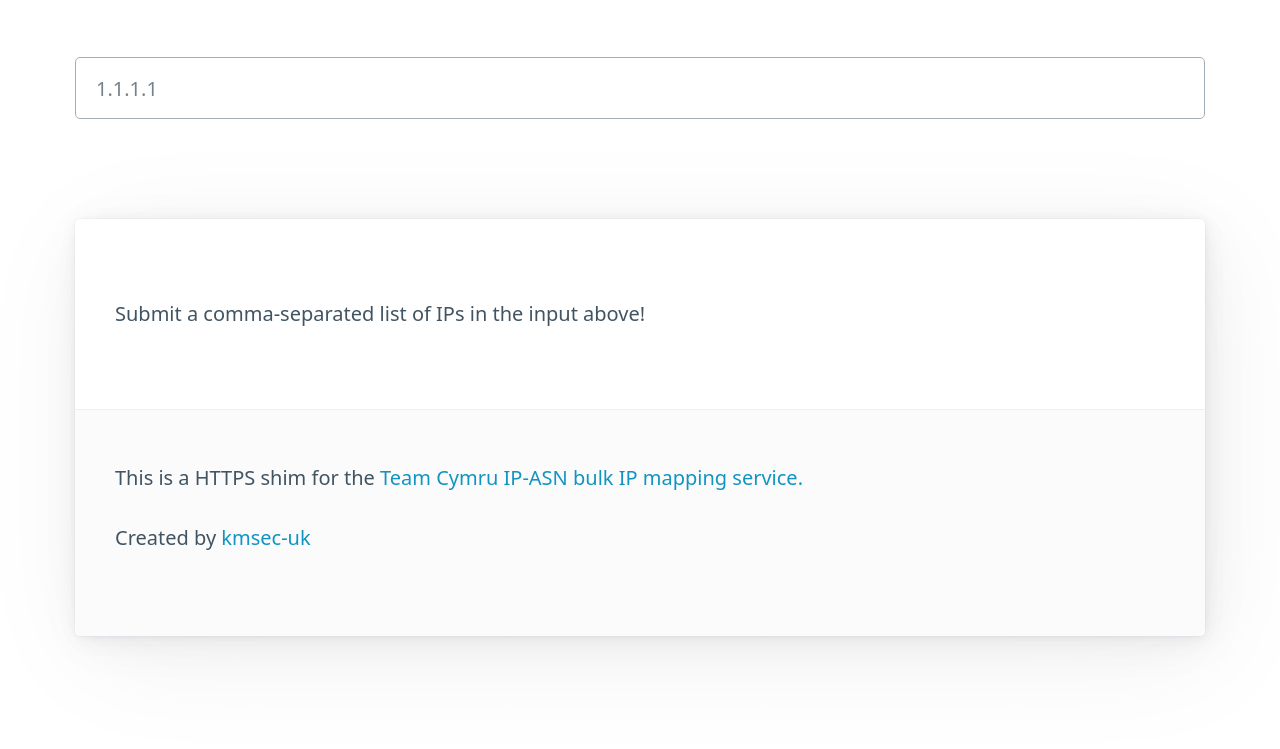
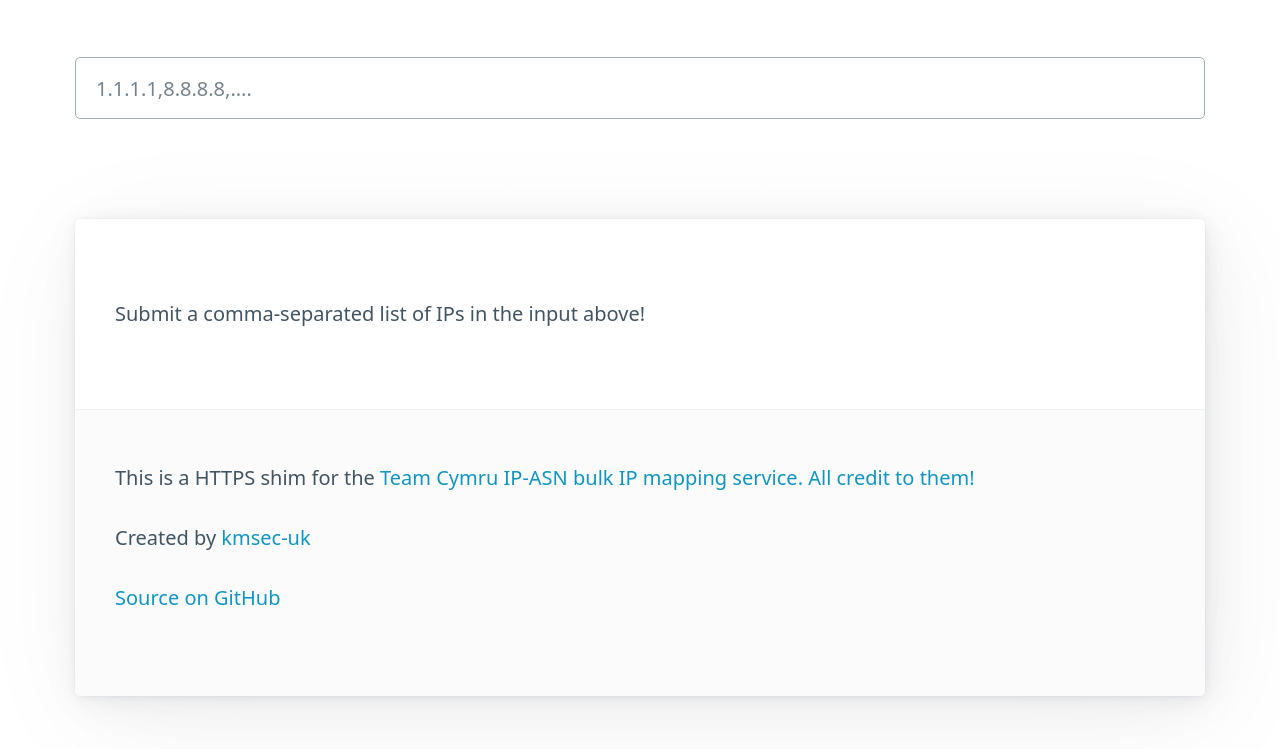
Before and after one commit to kmsec-uk/bulk-ip-lookup, a website: page src/index.html in a window 1280 px wide. Shown: the part 143-892 px from the top of the page. Drawn offline with nearby package versions, Linux system fonts and the light colour scheme.

Commit message:
improve footer

```diff
--- a/src/index.html
+++ b/src/index.html
@@ -11,13 +11,14 @@
     <main class="container">
       <h1>Bulk IP enrichment</h1>
       <form action="/" method="GET">
-        <input type="text" name="ips" placeholder="1.1.1.1"/>
+        <input type="text" name="ips" placeholder="1.1.1.1,8.8.8.8,...."/>
       </form>
       <article>
         <!--content--><p>Submit a comma-separated list of IPs in the input above!</p><!--content-->
         <footer>
-          <p>This is a HTTPS shim for the <a href="https://www.team-cymru.com/ip-asn-mapping">Team Cymru IP-ASN bulk IP mapping service.</a></p>
+          <p>This is a HTTPS shim for the <a href="https://www.team-cymru.com/ip-asn-mapping">Team Cymru IP-ASN bulk IP mapping service. All credit to them!</a></p>
           <p>Created by <a href="https://kmsec.uk">kmsec-uk</a></p>
+          <p><a href="https://github.com/kmsec-uk/bulk-ip-lookup">Source on GitHub</a></p>
         </footer>
       </article>
     </main>
--- a/src/index.ts
+++ b/src/index.ts
@@ -114,7 +114,6 @@ export default {
 				const ips = ipsParam.trim().split(",").filter(ip => !!ip)
 				const enriched = await enrich(ips)
 				const content = genTable(enriched.results)
-				console.log(content)
 				return new Response(index.replace(/\<!--content--\>.*\<!--content--\>/, content), {headers: {"content-type": "text/html"}})
 			case "/pico.min.css":
 				return new Response(picocss, {headers: {"content-type": "text/css"}})
```
